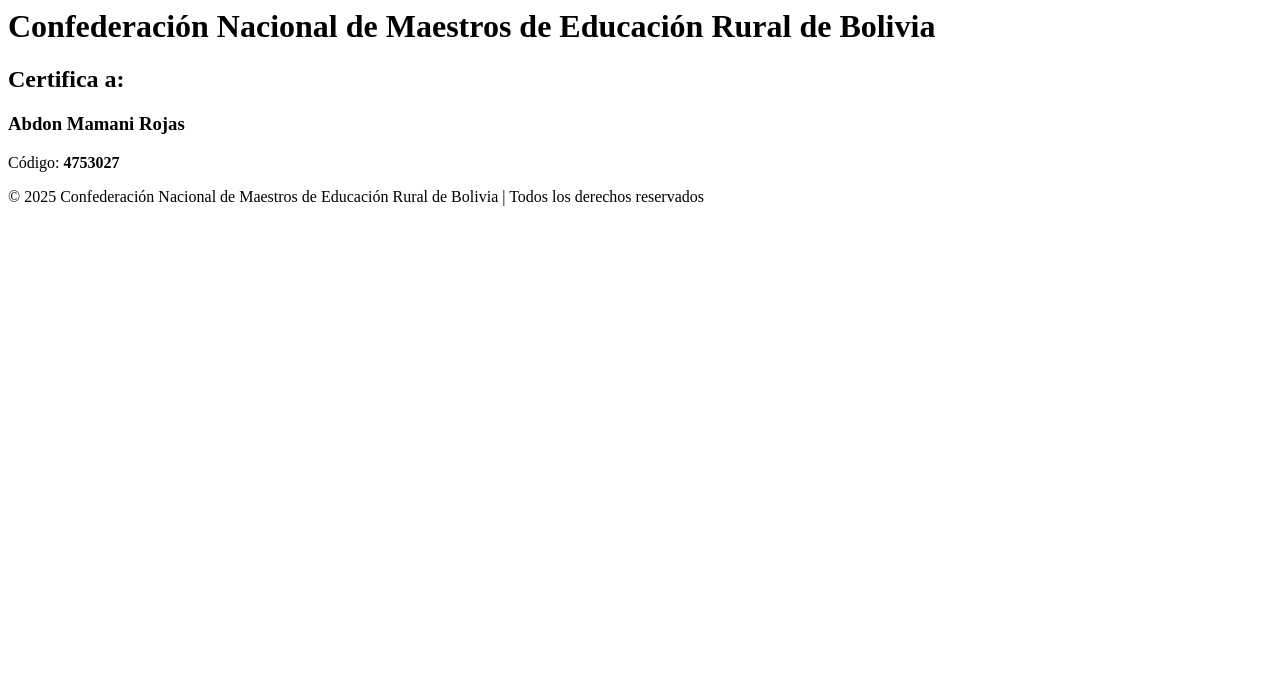
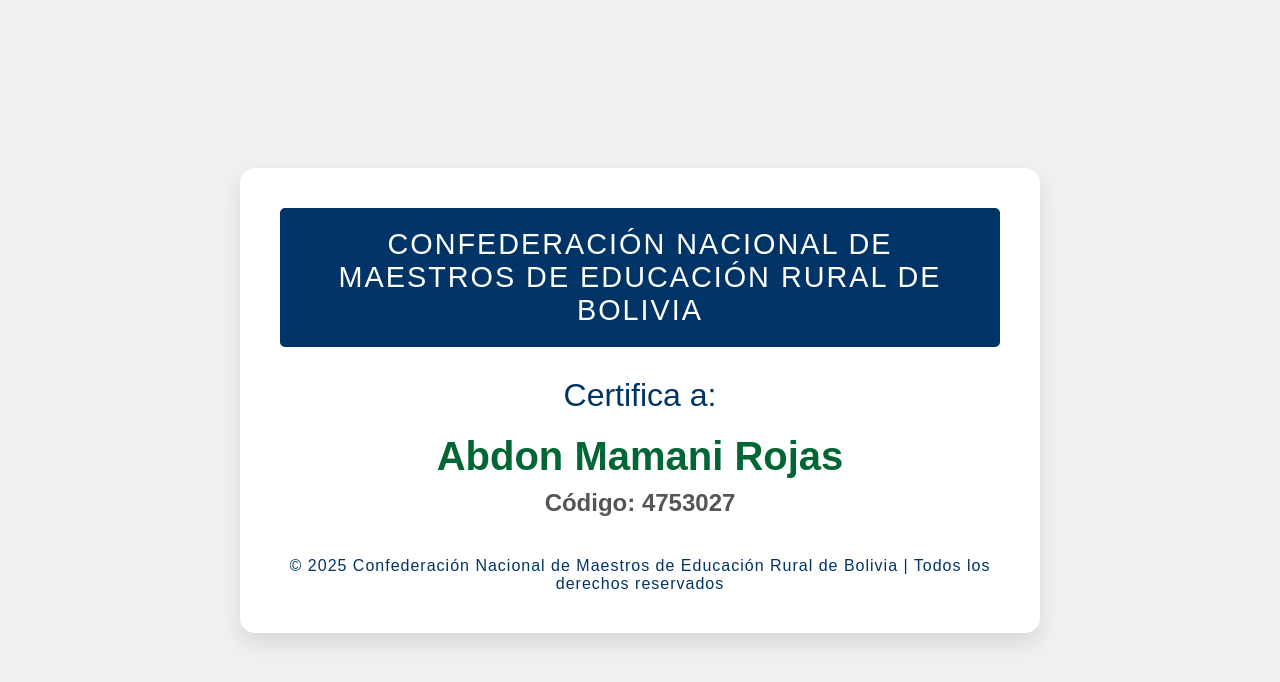
Before and after one commit to CONMERB/conmerb.github.io, a plain HTML site: page index.html in a window 1280 px wide. Drawn offline with Linux system fonts and the light colour scheme.

Commit message:
CONMERB
Signed-off-by: CONMERB <info.geografo@gmail.com>

```diff
--- a/index.html
+++ b/index.html
@@ -1,27 +1,110 @@
+<!DOCTYPE html>
 <html lang="es">
 <head>
     <meta charset="UTF-8">
     <meta name="viewport" content="width=device-width, initial-scale=1.0">
-    <title>Certificación Confederación Nacional de Maestros de Educación Rural de Bolivia</title>
-    <link rel="stylesheet" href="styles.css">
+    <title>Certificación CONMERB</title>
+    <style>
+        /* Reset de márgenes y padding */
+        * {
+            margin: 0;
+            padding: 0;
+            box-sizing: border-box;
+        }
+
+        /* Estilo general de la página */
+        body {
+            font-family: Arial, sans-serif;
+            background-color: #f0f0f0; /* Fondo suave */
+            color: #333;
+            display: flex;
+            justify-content: center;
+            align-items: center;
+            height: 100vh;
+            padding: 20px;
+        }
+
+        /* Contenedor principal */
+        .certificate-container {
+            background-color: #fff;
+            padding: 40px;
+            width: 70%;
+            max-width: 800px;
+            border-radius: 15px;
+            box-shadow: 0 10px 20px rgba(0, 0, 0, 0.1);
+            text-align: center;
+        }
+
+        /* Encabezado */
+        .certificate-header {
+            background-color: #003366; /* Azul oscuro */
+            color: #fff;
+            padding: 20px;
+            margin-bottom: 30px;
+            font-size: 1.8rem;
+            text-transform: uppercase;
+            letter-spacing: 2px;
+            border-radius: 5px;
+        }
+
+        /* Título de la certificación */
+        .certificate-title {
+            font-size: 2rem;
+            color: #003366; /* Azul oscuro */
+            margin-bottom: 20px;
+        }
+
+        /* Nombre del certificado */
+        .certificate-name {
+            font-size: 2.5rem;
+            font-weight: bold;
+            color: #006633; /* Verde */
+            margin-bottom: 10px;
+        }
+
+        /* Código del certificado */
+        .certificate-code {
+            font-size: 1.5rem;
+            color: #555;
+            font-weight: bold;
+        }
+
+        /* Pie de página */
+        .footer {
+            margin-top: 40px;
+            font-size: 1rem;
+            color: #003366;
+            letter-spacing: 1px;
+        }
+    </style>
 </head>
 <body>
-    <header>
-        <div class="header-container">
-            <h1>Confederación Nacional de Maestros de Educación Rural de Bolivia</h1>
+
+    <!-- Contenedor del certificado -->
+    <div class="certificate-container">
+        <!-- Encabezado -->
+        <div class="certificate-header">
+            <p>Confederación Nacional de Maestros de Educación Rural de Bolivia</p>
         </div>
-    </header>
 
-    <section class="certificate">
-        <div class="certificate-content">
-            <h2>Certifica a:</h2>
-            <h3>Abdon Mamani Rojas</h3>
-            <p>Código: <strong>4753027</strong></p>
+        <!-- Contenido del certificado -->
+        <div class="certificate-title">
+            <p>Certifica a:</p>
         </div>
-    </section>
 
-    <footer>
-        <p>&copy; 2025 Confederación Nacional de Maestros de Educación Rural de Bolivia | Todos los derechos reservados</p>
-    </footer>
+        <div class="certificate-name">
+            <p>Abdon Mamani Rojas</p>
+        </div>
+
+        <div class="certificate-code">
+            <p>Código: 4753027</p>
+        </div>
+
+        <!-- Pie de página -->
+        <div class="footer">
+            <p>&copy; 2025 Confederación Nacional de Maestros de Educación Rural de Bolivia | Todos los derechos reservados</p>
+        </div>
+    </div>
+
 </body>
 </html>
```
